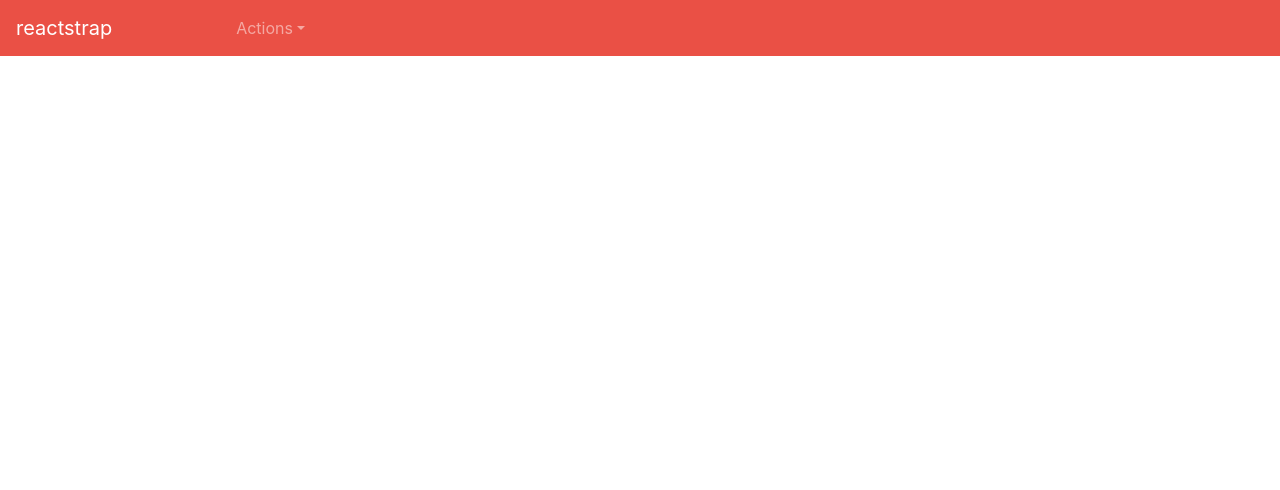
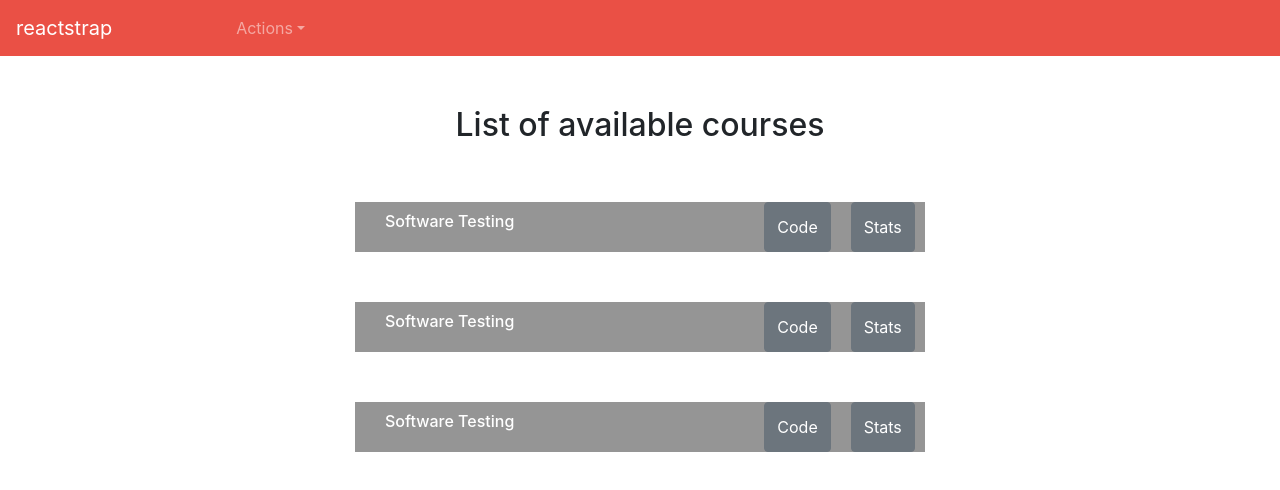
Before and after one commit to VillentretenmerthTheCoder/absence_checker, a React (Create React App) app: page /student-main in a window 1280 px wide. Shown: the top 490 px of the page. Built offline with nearby package versions, Linux system fonts and the light colour scheme.

Commit message:
main page student in progress

```diff
--- /dev/null
+++ b/src/Pages/Students/MainPage.module.scss
@@ -0,0 +1,14 @@
+.box_subject{
+    width: 50%;
+    height: 50px;
+    color: #ffff;
+    background-color: #959595;
+    display: flex;
+    justify-content: left;
+    margin-top: 50px;
+
+    h6{
+        margin-top: 10px;
+        margin-left: 30px;
+    }
+}
--- a/src/Pages/Students/MainPageStudent.tsx
+++ b/src/Pages/Students/MainPageStudent.tsx
@@ -1,10 +1,42 @@
 import React from 'react';
+import { Button, Container, Row } from 'reactstrap';
 import NavigationBar from '../../Components/Navbar/NavigationBar';
+import styles from './MainPage.module.scss';
 
 const  MainPageStudent  = () => {
         return(
             <div>
                 <NavigationBar/>
+                <Container>
+                    <Row style={{display: 'flex', justifyContent: 'center', marginTop: 50}}>
+                        <h2>List of available courses</h2>
+                    </Row>
+                    <Row style={{display: 'flex', justifyContent: 'center'}} >
+                        <div className={styles.box_subject}>
+                            <h6>Software Testing</h6>
+                            <Button style={{marginLeft: 250,marginRight: 20}}> Code</Button>
+                            <Button> Stats</Button>
+                        </div>
+                   </Row>
+                   <Row style={{display: 'flex', justifyContent: 'center'}} >
+
+                        <div className={styles.box_subject}>
+                            <h6>Software Testing</h6>
+                            <Button style={{marginLeft: 250,marginRight: 20}}> Code</Button>
+                            <Button> Stats</Button>
+                        </div>
+                    </Row>
+
+                    <Row style={{display: 'flex', justifyContent: 'center'}} >
+
+                        <div className={styles.box_subject}>
+                            <h6>Software Testing</h6>
+                            <Button style={{marginLeft: 250,marginRight: 20}}> Code</Button>
+                            <Button> Stats</Button>
+                        </div>
+                    </Row>
+
+                </Container>
 
             </div>
         )
```
